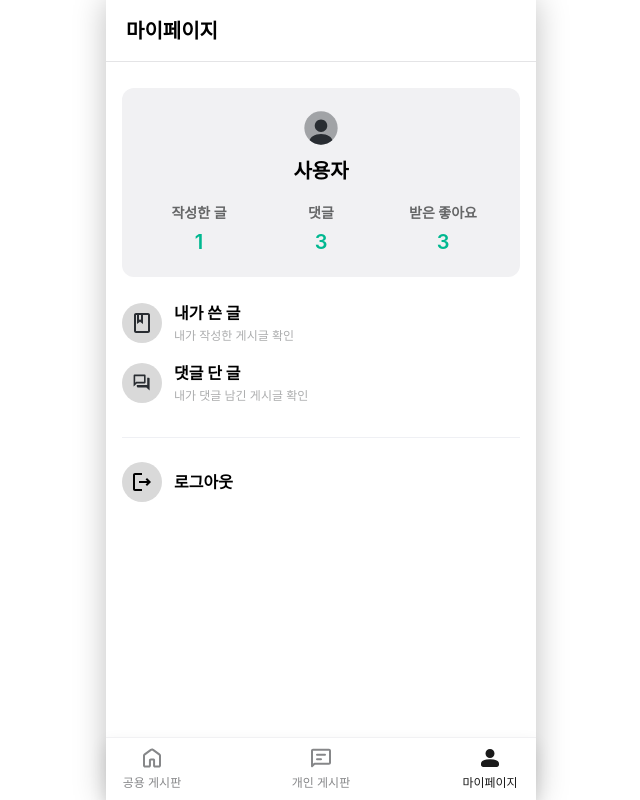
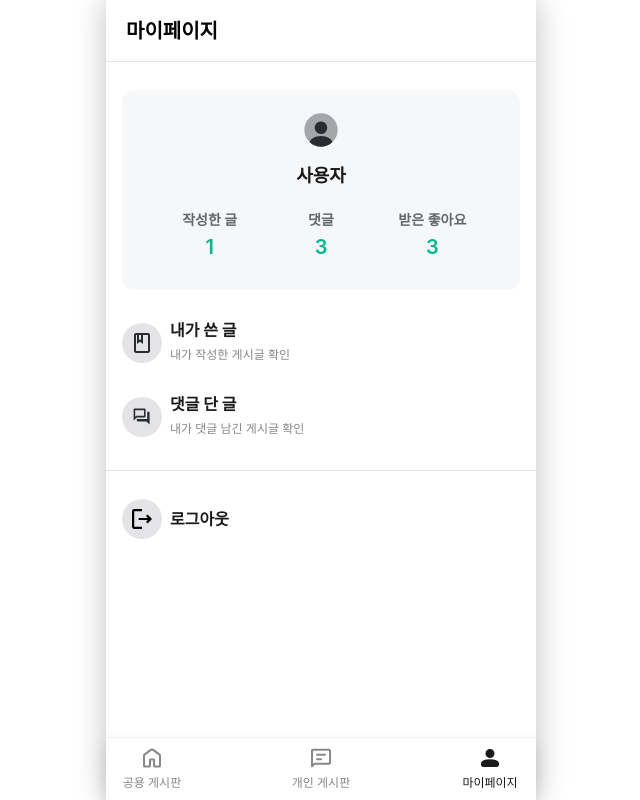
Before and after one commit to CapstoneDesign26-WELOG/FE, a React (Vite) app: page /mypage in a window 1280 px wide. Shown: the whole page, without its empty margins (319-959 px from the left). Built offline with nearby package versions, Linux system fonts and the light colour scheme; a web font is replaced by a local one.

Commit message:
refactor: 마이페이지 퍼블리싱 수정

```diff
--- a/src/pages/mypage/my-page.jsx
+++ b/src/pages/mypage/my-page.jsx
@@ -1,6 +1,7 @@
 import { useNavigate } from 'react-router-dom';
 import Header from '@/shared/components/header/header';
 import { ROUTES } from '@/shared/routes/routes-config';
+import { Book, Logout, Profile, Reply } from '@/shared/assets/svgs';
 
 const MyPage = () => {
   const navigate = useNavigate();
@@ -9,49 +10,43 @@ const MyPage = () => {
     <div className="flex flex-1 flex-col bg-white">
       <Header title="마이페이지" />
 
-      <main className="flex flex-1 flex-col px-[1.6rem] pt-[2.6rem] pb-[1.6rem]">
-        <section className="rounded-[1.2rem] bg-gray-200 px-[1.6rem] py-[2rem]">
-          <div className="flex flex-col items-center">
-            <img src="/svgs/profile.svg" alt="" className="h-[4rem] w-[4rem]" />
+      <main className="flex flex-1 flex-col px-[1.6rem] pt-[2.8rem]">
+        <section className="flex flex-col items-center gap-[1.2rem] rounded-[12px] bg-gray-100 p-[2rem]">
+          <Profile width={40} height={40} />
 
-            <p className="head_20_sb mt-[0.8rem] text-black">사용자</p>
-          </div>
+          <p className="subhead_18_sb text-gray-black">사용자</p>
 
-          <div className="mt-[1.6rem] grid grid-cols-3 text-center">
-            <div>
+          <div className="w-full grid grid-cols-3 text-center px-[1.2rem] py-[0.8rem]">
+            <div className="flex flex-col gap-[0.2rem]">
               <p className="cap_14_sb text-gray-700">작성한 글</p>
-              <p className="head_20_sb mt-[0.4rem] text-[#00B890]">1</p>
+              <p className="head_20_sb text-main-900">1</p>
             </div>
 
-            <div>
+            <div className="flex flex-col gap-[0.2rem]">
               <p className="cap_14_sb text-gray-700">댓글</p>
-              <p className="head_20_sb mt-[0.4rem] text-[#00B890]">3</p>
+              <p className="head_20_sb text-main-900">3</p>
             </div>
 
-            <div>
+            <div className="flex flex-col gap-[0.2rem]">
               <p className="cap_14_sb text-gray-700">받은 좋아요</p>
-              <p className="head_20_sb mt-[0.4rem] text-[#00B890]">3</p>
+              <p className="head_20_sb text-main-900">3</p>
             </div>
           </div>
         </section>
 
-        <section className="mt-[2.4rem] flex flex-col gap-[1.6rem]">
+        <section className="flex flex-col py-[1.6rem]">
           <button
             type="button"
             onClick={() => navigate(ROUTES.MY_POSTS)}
-            className="flex cursor-pointer items-center gap-[1.2rem] text-left"
+            className="flex cursor-pointer items-center py-[1.2rem] gap-[0.8rem] text-left"
           >
-            <div className="flex h-[4rem] w-[4rem] items-center justify-center rounded-full bg-[#D9D9D9]">
-              <img
-                src="/svgs/book.svg"
-                alt=""
-                className="h-[2rem] w-[1.6rem]"
-              />
+            <div className="flex h-[4rem] w-[4rem] items-center justify-center rounded-full bg-gray-300">
+              <Book width={20} height={20} />
             </div>
 
             <div>
-              <p className="body_16_b text-black">내가 쓴 글</p>
-              <p className="cap_12_m mt-[0.2rem] text-gray-500">
+              <p className="body_16_b text-gray-black">내가 쓴 글</p>
+              <p className="cap_12_m py-[0.4rem] text-gray-600">
                 내가 작성한 게시글 확인
               </p>
             </div>
@@ -60,35 +55,35 @@ const MyPage = () => {
           <button
             type="button"
             onClick={() => navigate(ROUTES.MY_COMMENTS)}
-            className="flex cursor-pointer items-center gap-[1.2rem] text-left"
+            className="flex cursor-pointer items-center py-[1.2rem] gap-[0.8rem] text-left"
           >
-            <div className="flex h-[4rem] w-[4rem] items-center justify-center rounded-full bg-[#D9D9D9]">
-              <img src="/svgs/reply.svg" alt="" className="h-[2rem] w-[2rem]" />
+            <div className="flex h-[4rem] w-[4rem] items-center justify-center rounded-full bg-gray-300">
+              <Reply width={20} height={20} />
             </div>
 
             <div>
-              <p className="body_16_b text-black">댓글 단 글</p>
-              <p className="cap_12_m mt-[0.2rem] text-gray-500">
+              <p className="body_16_b text-gray-black">댓글 단 글</p>
+              <p className="cap_12_m py-[0.4rem] text-gray-600">
                 내가 댓글 남긴 게시글 확인
               </p>
             </div>
           </button>
         </section>
 
-        <button
-          type="button"
-          className="mt-[3.2rem] flex cursor-pointer items-center gap-[1.2rem] border-t border-[#EFF0F4] pt-[2.4rem] text-left"
-        >
-          <div className="flex h-[4rem] w-[4rem] items-center justify-center rounded-full bg-[#D9D9D9]">
-            <img
-              src="/svgs/logout.svg"
-              alt=""
-              className="h-[1.8rem] w-[1.8rem]"
-            />
-          </div>
+        <div className="-mx-[1.6rem] h-[0.1rem] bg-gray-300" />
 
-          <p className="body_16_b text-black">로그아웃</p>
-        </button>
+        <section className="flex flex-col py-[1.6rem]">
+          <button
+            type="button"
+            className="flex cursor-pointer items-center py-[1.2rem] gap-[0.8rem] text-left"
+          >
+            <div className="flex h-[4rem] w-[4rem] items-center justify-center rounded-full bg-gray-300">
+              <Logout width={20} height={20} />
+            </div>
+
+            <p className="body_16_b text-gray-black">로그아웃</p>
+          </button>
+        </section>
       </main>
     </div>
   );
```
